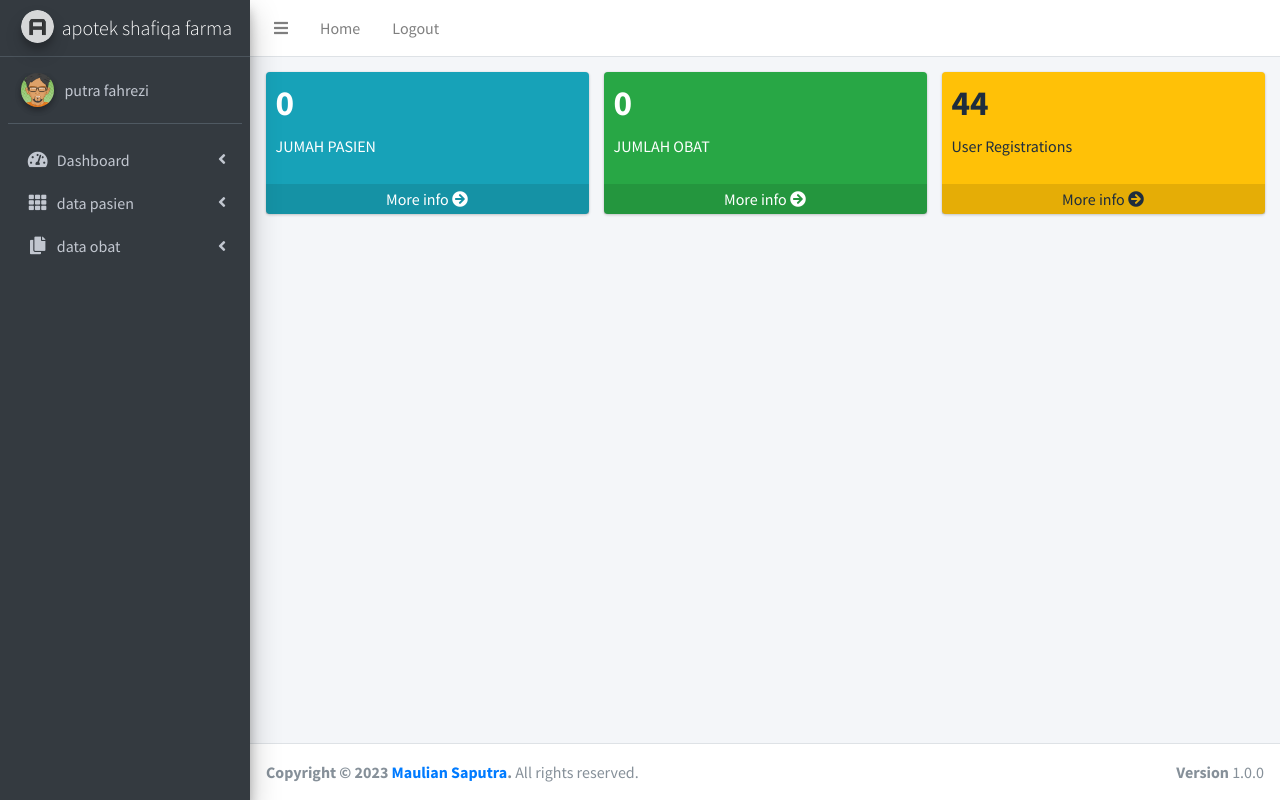
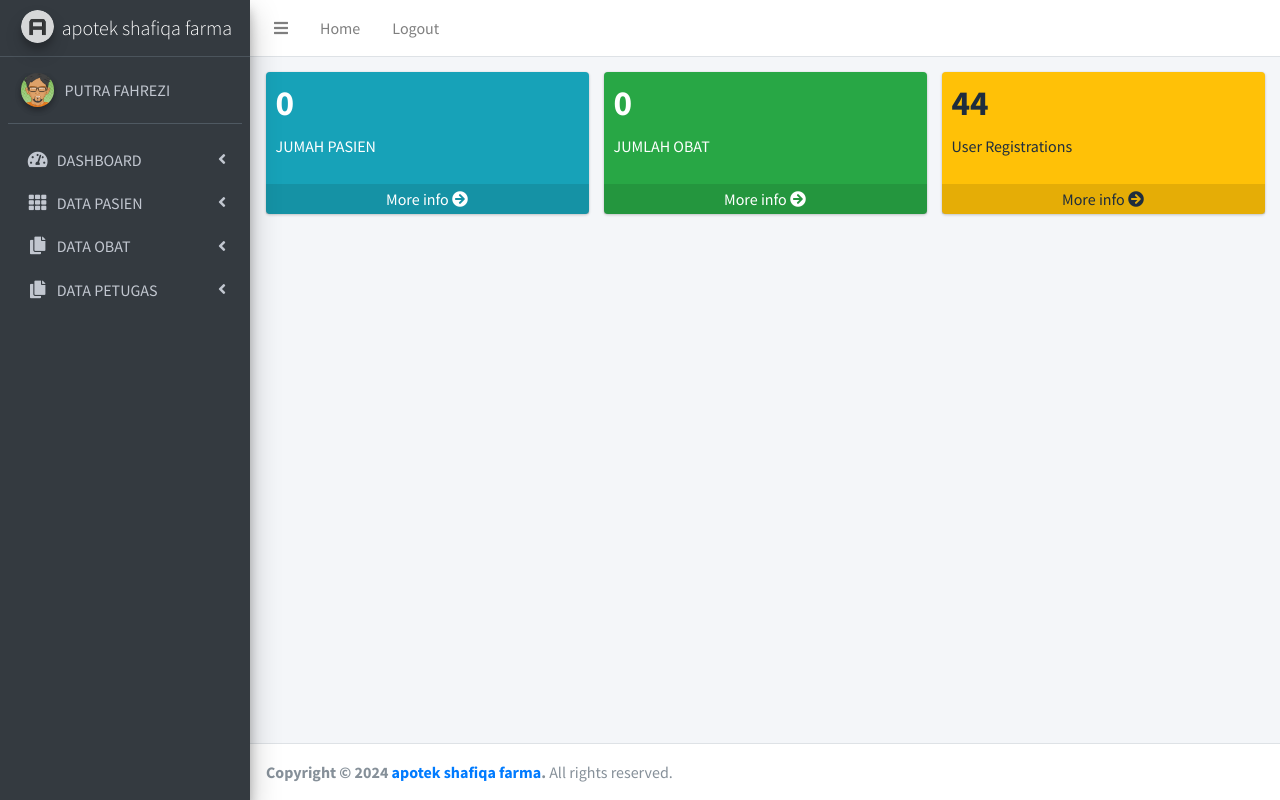
Before and after one commit to putrafahrezi/apotekshafiqafarma, a PHP site: page /index.php in a window 1280 px wide. Run offline with PHP 8.4, Linux system fonts and the light colour scheme; a user stored in the database is signed in; data that the repository does not hold is empty; some libraries are stand-ins or nearby versions.

Commit message:
update sidebar and footer

```diff
--- a/footer.php
+++ b/footer.php
@@ -1,6 +1,5 @@
 <footer class="main-footer">
     <div class="float-right d-none d-sm-block">
-      <b>Version</b> 1.0.0
     </div>
-    <strong>Copyright &copy; 2023 <a href="#">Maulian Saputra</a>.</strong> All rights reserved.
+    <strong>Copyright &copy; 2024 <a href="#">apotek shafiqa farma</a>.</strong> All rights reserved.
   </footer>
--- a/sidebar.php
+++ b/sidebar.php
@@ -14,7 +14,7 @@
           <img src="dist/img/avatar4.png" class="img-circle elevation-2" alt="User Image">
         </div>
         <div class="info">
-          <a href="#" class="d-block">putra fahrezi</a>
+          <a href="#" class="d-block">PUTRA FAHREZI</a>
         </div>
       </div>
 
@@ -28,7 +28,7 @@
             <a href="index.php" class="nav-link">
               <i class="nav-icon fas fa-tachometer-alt"></i>
               <p>
-                Dashboard
+                DASHBOARD
                 <i class="right fas fa-angle-left"></i>
               </p>
             </a>
@@ -36,7 +36,7 @@
             <a href="datapasien.php" class="nav-link">
               <i class="nav-icon fas fa-th"></i>
               <p>
-                data pasien
+                DATA PASIEN
                 <i class="fas fa-angle-left right"></i>
                 <span class="badge badge-info right"></span>
               </p>
@@ -46,7 +46,16 @@
             <a href="dataobat.php" class="nav-link">
               <i class="nav-icon fas fa-copy"></i>
               <p>
-                data obat
+                DATA OBAT
+                <i class="fas fa-angle-left right"></i>
+                <span class="badge badge-info right"></span>
+              </p>
+            </a>
+            <li class="nav-item">
+            <a href="dataobat.php" class="nav-link">
+              <i class="nav-icon fas fa-copy"></i>
+              <p>
+                DATA PETUGAS
                 <i class="fas fa-angle-left right"></i>
                 <span class="badge badge-info right"></span>
               </p>
```
